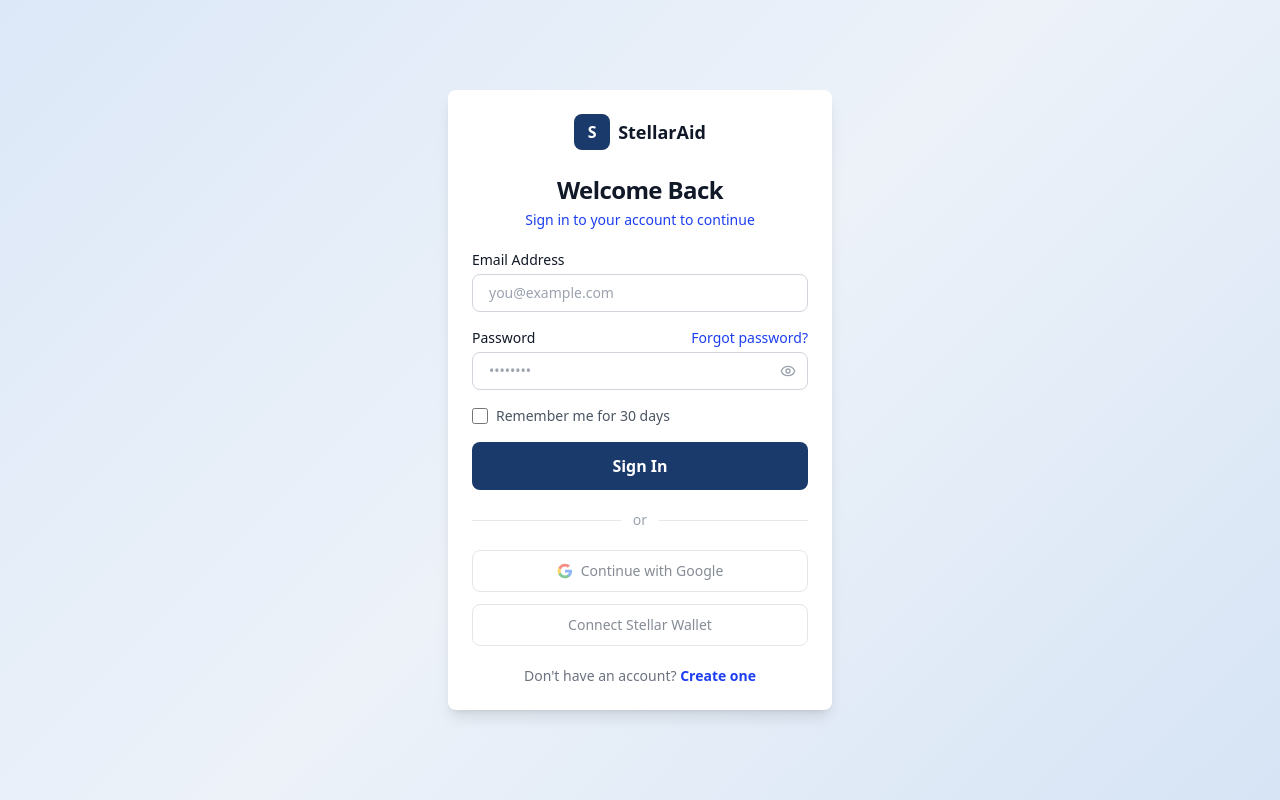
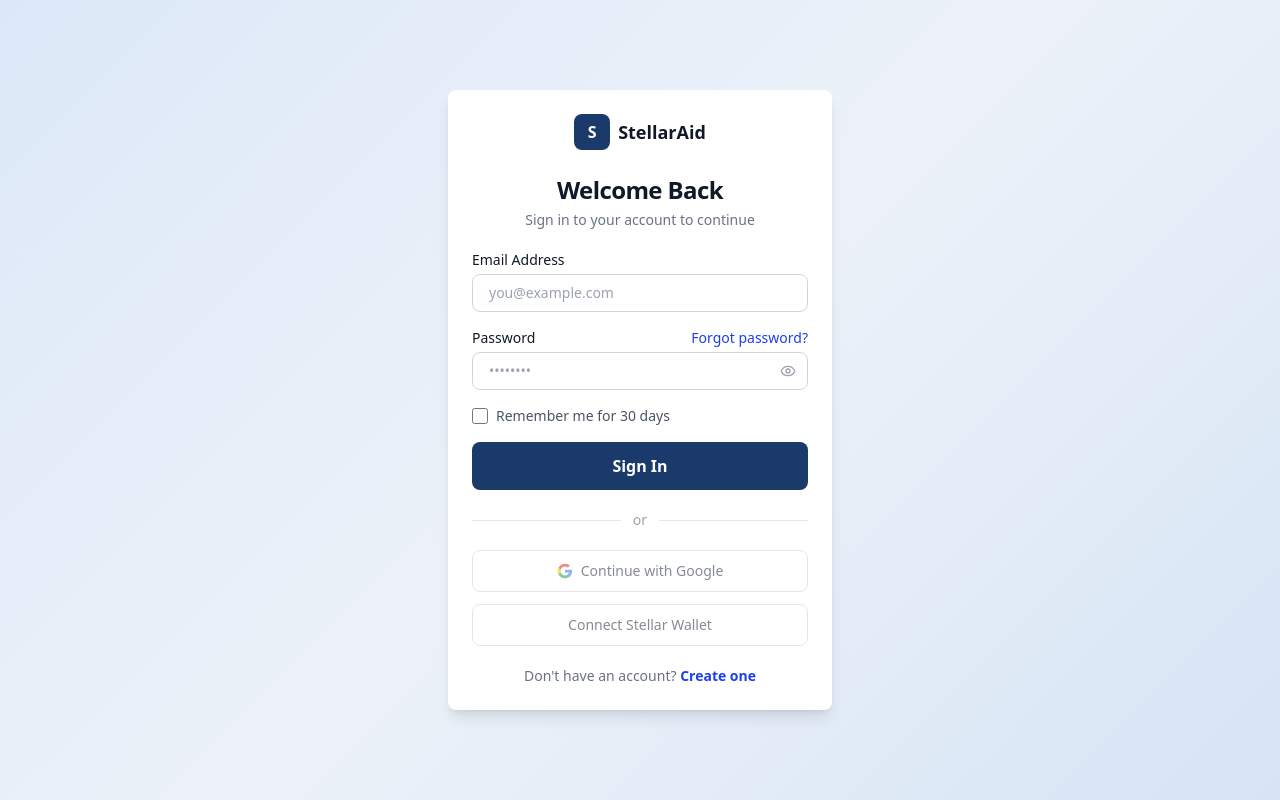
Before and after one commit to Dfunder/stellarAid-web, a Next.js app: page /auth/login in a window 1280 px wide. Built offline with nearby package versions, Linux system fonts and the light colour scheme; no server answers.

Commit message:
fix: change subtitle and label text colors to match design

```diff
--- a/app/auth/login/LoginForm.tsx
+++ b/app/auth/login/LoginForm.tsx
@@ -99,7 +99,7 @@
       {/* Heading */}
       <div className="text-center mb-5">
         <h1 className="text-2xl font-bold text-gray-900 mb-1">Welcome Back</h1>
-        <p className="text-sm text-primary-600">Sign in to your account to continue</p>
+        <p className="text-sm text-gray-500">Sign in to your account to continue</p>
       </div>
 
       {/* Root-level error (rate limiting) */}
```
